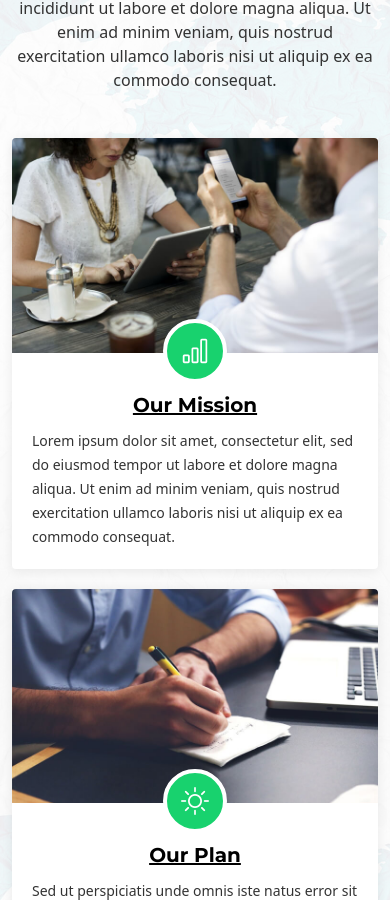
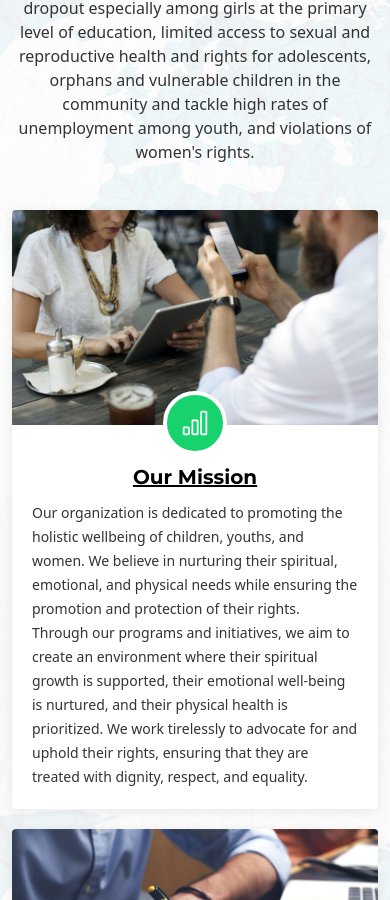
Before and after one commit to NoelOsiro/HUG_gen, a React (Create React App) app: page / in a window 390 px wide. Shown: the part 1736-2636 px from the top of the page. Built offline with nearby package versions, Linux system fonts and the light colour scheme.

Commit message:
Skills kapputt

```diff
--- a/public/assets/css/style.css
+++ b/public/assets/css/style.css
@@ -368,151 +368,6 @@ section {
   }
 }
 
-/* Featured Services Section
---------------------------------*/
-
-
-/* About Us Section
---------------------------------*/
-#about {
-  background: url("../img/about-bg.jpg") center top no-repeat fixed;
-  background-size: cover;
-  padding: 60px 0 40px 0;
-  position: relative;
-}
-
-#about::before {
-  content: "";
-  position: absolute;
-  left: 0;
-  right: 0;
-  top: 0;
-  bottom: 0;
-  background: rgba(255, 255, 255, 0.92);
-  z-index: 9;
-}
-
-#about .container {
-  position: relative;
-  z-index: 10;
-}
-
-#about .about-col {
-  background: #fff;
-  border-radius: 0 0 4px 4px;
-  box-shadow: 0px 2px 12px rgba(0, 0, 0, 0.08);
-  margin-bottom: 20px;
-}
-
-#about .about-col .img {
-  position: relative;
-}
-
-#about .about-col .img img {
-  border-radius: 4px 4px 0 0;
-}
-
-#about .about-col .icon {
-  width: 64px;
-  height: 64px;
-  text-align: center;
-  position: absolute;
-  background-color: #18d26e;
-  border-radius: 50%;
-  border: 4px solid #fff;
-  left: calc(50% - 32px);
-  bottom: -30px;
-  transition: 0.3s;
-  display: flex;
-  align-items: center;
-  justify-content: center;
-}
-
-#about .about-col i {
-  font-size: 28px;
-  line-height: 0;
-  color: #fff;
-  transition: 0.3s;
-}
-
-#about .about-col:hover .icon {
-  background-color: #fff;
-}
-
-#about .about-col:hover i {
-  color: #18d26e;
-}
-
-#about .about-col h2 {
-  color: #000;
-  text-align: center;
-  font-weight: 700;
-  font-size: 20px;
-  padding: 0;
-  margin: 40px 0 12px 0;
-}
-
-#about .about-col h2 a {
-  color: #000;
-}
-
-#about .about-col h2 a:hover {
-  color: #18d26e;
-}
-
-#about .about-col p {
-  font-size: 14px;
-  line-height: 24px;
-  color: #333;
-  margin-bottom: 0;
-  padding: 0 20px 20px 20px;
-}
-
-/* Services Section
---------------------------------*/
-#services {
-  background: #fff;
-  background-size: cover;
-  padding: 60px 0 40px 0;
-}
-
-#services .box {
-  margin-bottom: 30px;
-}
-
-#services .icon {
-  float: left;
-}
-
-#services .icon i {
-  color: #18d26e;
-  font-size: 36px;
-  line-height: 0;
-  transition: 0.5s;
-}
-
-#services .title {
-  margin-left: 60px;
-  font-weight: 700;
-  margin-bottom: 15px;
-  font-size: 18px;
-}
-
-#services .title a {
-  color: #111;
-}
-
-#services .box:hover .title a {
-  color: #18d26e;
-}
-
-#services .description {
-  font-size: 14px;
-  margin-left: 60px;
-  line-height: 24px;
-  margin-bottom: 0;
-}
-
 /* Call To Action Section
 --------------------------------*/
 #call-to-action {
@@ -553,35 +408,7 @@ section {
 
 /* Call To Action Section
 --------------------------------*/
-#skills {
-  padding: 60px 0;
-}
-
-#skills .progress {
-  height: 35px;
-  margin-bottom: 10px;
-  border-radius: 0;
-}
-
-#skills .progress .skill {
-  font-family: "Open Sans", sans-serif;
-  line-height: 35px;
-  padding: 0;
-  margin: 0 0 0 20px;
-  text-transform: uppercase;
-}
-
-#skills .progress .skill .val {
-  float: right;
-  font-style: normal;
-  margin: 0 20px 0 0;
-}
-
-#skills .progress-bar {
-  width: 1px;
-  text-align: left;
-  transition: 0.9s;
-}
+
 
 /* Facts Section
 --------------------------------*/
--- a/src/Components/About/About.tsx
+++ b/src/Components/About/About.tsx
@@ -1,56 +1,54 @@
 import React from 'react';
+import './about.css';
 
-const About = ()=> {
+const aboutData = [
+  {
+    imgSrc: 'assets/img/about-mission.jpg',
+    iconClass: 'bi bi-bar-chart',
+    title: 'Our Mission',
+    description: 'Our organization is dedicated to promoting the holistic wellbeing of children, youths, and women. We believe in nurturing their spiritual, emotional, and physical needs while ensuring the promotion and protection of their rights. Through our programs and initiatives, we aim to create an environment where their spiritual growth is supported, their emotional well-being is nurtured, and their physical health is prioritized. We work tirelessly to advocate for and uphold their rights, ensuring that they are treated with dignity, respect, and equality.'
+  },
+  {
+    imgSrc: 'assets/img/about-plan.jpg',
+    iconClass: 'bi bi-brightness-high',
+    title: 'Our Plan',
+    description: 'Create a safe society with equal opportunities for children, education, employment, and gender equality.Our organization is dedicated to promoting the holistic wellbeing of children, youths, and women. We believe in nurturing their spiritual, emotional, and physical needs while ensuring the promotion and protection of their rights. Through our programs and initiatives, we aim to create an environment where their spiritual growth is supported, their emotional well-being is nurtured, and their physical health is prioritized.'
+  },
+  {
+    imgSrc: 'assets/img/about-vision.jpg',
+    iconClass: 'bi bi-calendar4-week',
+    title: 'Our Vision',
+    description: 'We are an organization that aims to address the rising cases of child abuse, high rates of school dropout, especially among girls at the primary level of education, limited access to sexual and reproductive health and rights for adolescents, limited access to orphans and vulnerable children in the community, high rates of unemployment among youth, and violations of women rights.'
+  }
+];
+
+const About = () => {
   return (
     <section id="about">
       <div className="container" data-aos="fade-up">
 
         <header className="section-header">
           <h3>About Us</h3>
-          <p>Lorem ipsum dolor sit amet, consectetur adipiscing elit, sed do eiusmod tempor incididunt ut labore et dolore magna aliqua. Ut enim ad minim veniam, quis nostrud exercitation ullamco laboris nisi ut aliquip ex ea commodo consequat.</p>
+          <p>We are an organization that aims to address the rising cases of child abuse,
+            high rates of school dropout especially among girls at the primary level of education,
+            limited access to sexual and reproductive health and rights for adolescents,
+            orphans and vulnerable children in the community and tackle
+            high rates of unemployment among youth, and violations of women's rights.</p>
         </header>
 
         <div className="row about-cols">
-
-          <div className="col-md-4" data-aos="fade-up" data-aos-delay="100">
-            <div className="about-col">
-              <div className="img">
-                <img src="assets/img/about-mission.jpg" alt="" className="img-fluid"/>
-                <div className="icon"><i className="bi bi-bar-chart"></i></div>
+          {aboutData.map((item, index) => (
+            <div className="col-md-4" data-aos="fade-up" data-aos-delay={100 * (index + 1)} key={index}>
+              <div className="about-col">
+                <div className="img">
+                  <img src={item.imgSrc} alt="" className="img-fluid" />
+                  <div className="icon"><i className={item.iconClass}></i></div>
+                </div>
+                <h2 className="title"><a href=" ">{item.title}</a></h2>
+                <p>{item.description}</p>
               </div>
-              <h2 className="title"><a href="#">Our Mission</a></h2>
-              <p>
-                Lorem ipsum dolor sit amet, consectetur elit, sed do eiusmod tempor ut labore et dolore magna aliqua. Ut enim ad minim veniam, quis nostrud exercitation ullamco laboris nisi ut aliquip ex ea commodo consequat.
-              </p>
             </div>
-          </div>
-
-          <div className="col-md-4" data-aos="fade-up" data-aos-delay="200">
-            <div className="about-col">
-              <div className="img">
-                <img src="assets/img/about-plan.jpg" alt="" className="img-fluid"/>
-                <div className="icon"><i className="bi bi-brightness-high"></i></div>
-              </div>
-              <h2 className="title"><a href="#">Our Plan</a></h2>
-              <p>
-                Sed ut perspiciatis unde omnis iste natus error sit voluptatem doloremque laudantium, totam rem aperiam, eaque ipsa quae ab illo inventore veritatis et quasi architecto beatae vitae dicta sunt explicabo.
-              </p>
-            </div>
-          </div>
-
-          <div className="col-md-4" data-aos="fade-up" data-aos-delay="300">
-            <div className="about-col">
-              <div className="img">
-                <img src="assets/img/about-vision.jpg" alt="" className="img-fluid"/>
-                <div className="icon"><i className="bi bi-calendar4-week"></i></div>
-              </div>
-              <h2 className="title"><a href="#">Our Vision</a></h2>
-              <p>
-                Nemo enim ipsam voluptatem quia voluptas sit aut odit aut fugit, sed quia magni dolores eos qui ratione voluptatem sequi nesciunt Neque porro quisquam est, qui dolorem ipsum quia dolor sit amet.
-              </p>
-            </div>
-          </div>
-
+          ))}
         </div>
 
       </div>
--- /dev/null
+++ b/src/Components/About/about.css
@@ -0,0 +1,93 @@
+#about {
+    background: url("../../../public/assets/img/about-bg.jpg") center top no-repeat fixed;
+    background-size: cover;
+    padding: 60px 0 40px 0;
+    position: relative;
+}
+
+#about::before {
+    content: "";
+    position: absolute;
+    left: 0;
+    right: 0;
+    top: 0;
+    bottom: 0;
+    background: rgba(255, 255, 255, 0.92);
+    z-index: 9;
+}
+
+#about .container {
+    position: relative;
+    z-index: 10;
+}
+
+#about .about-col {
+    background: #fff;
+    border-radius: 0 0 4px 4px;
+    box-shadow: 0px 2px 12px rgba(0, 0, 0, 0.08);
+    margin-bottom: 20px;
+}
+
+#about .about-col .img {
+    position: relative;
+}
+
+#about .about-col .img img {
+    border-radius: 4px 4px 0 0;
+}
+
+#about .about-col .icon {
+    width: 64px;
+    height: 64px;
+    text-align: center;
+    position: absolute;
+    background-color: #18d26e;
+    border-radius: 50%;
+    border: 4px solid #fff;
+    left: calc(50% - 32px);
+    bottom: -30px;
+    transition: 0.3s;
+    display: flex;
+    align-items: center;
+    justify-content: center;
+}
+
+#about .about-col i {
+    font-size: 28px;
+    line-height: 0;
+    color: #fff;
+    transition: 0.3s;
+}
+
+#about .about-col:hover .icon {
+    background-color: #fff;
+}
+
+#about .about-col:hover i {
+    color: #18d26e;
+}
+
+#about .about-col h2 {
+    color: #000;
+    text-align: center;
+    font-weight: 700;
+    font-size: 20px;
+    padding: 0;
+    margin: 40px 0 12px 0;
+}
+
+#about .about-col h2 a {
+    color: #000;
+}
+
+#about .about-col h2 a:hover {
+    color: #18d26e;
+}
+
+#about .about-col p {
+    font-size: 14px;
+    line-height: 24px;
+    color: #333;
+    margin-bottom: 0;
+    padding: 0 20px 20px 20px;
+}
--- a/src/Components/Featured/Features.tsx
+++ b/src/Components/Featured/Features.tsx
@@ -52,7 +52,8 @@ const FeatureBox = (props:Ifeats) => {
     <div className={boxClassName}>
       <i className={props.icon}></i>
       <h4 className="title">
-        <a href="">{props.title}</a>
+        {/* eslint jsx-a11y/anchor-is-valid: 0 */}
+        <a>{props.title}</a>
       </h4>
       <p className="description">{props.description}</p>
     </div>
--- a/src/Components/Header/Header.tsx
+++ b/src/Components/Header/Header.tsx
@@ -38,10 +38,10 @@ const Header = ()=> {
               <li><a className="nav-link scrollto " href="#portfolio">Projects</a></li>
               <li><a className="nav-link scrollto" href="#team">Team</a></li>
               <li><a className="nav-link  " href="blog.html">Blog</a></li>
-              <li className="dropdown"><a href="#"><span>Drop Down</span> <i className="bi bi-chevron-down"></i></a>
+              <li className="dropdown"><a href=" "><span>Drop Down</span> <i className="bi bi-chevron-down"></i></a>
                 <ul>
-                  <li><a href="#">Gallery</a></li>
-                  <li className="dropdown"><a href="#"><span>Participate</span> <i className="bi bi-chevron-right"></i></a>
+                  <li><a href=" ">Gallery</a></li>
+                  <li className="dropdown"><a href=" "><span>Participate</span> <i className="bi bi-chevron-right"></i></a>
                     <ul>
                       <li><a href="/">Contribute</a></li>
                       <li><a href="/">Donate</a></li>
--- a/src/Components/Hero/Hero.tsx
+++ b/src/Components/Hero/Hero.tsx
@@ -1,4 +1,4 @@
-import React, { useEffect, useRef, ButtonHTMLAttributes, useState } from 'react';
+import React, { useEffect, useState } from 'react';
 
 const Hero = () => {
   const carouselItems = [
@@ -44,7 +44,7 @@ const Hero = () => {
     return () => {
       clearInterval(intervalId);
     };
-  }, []);
+  }, [carouselItems.length]);
 
   const handleSlideTo = (slideIndex:number) => {
     setActiveSlide(slideIndex);
--- a/src/Components/Services/Service.tsx
+++ b/src/Components/Services/Service.tsx
@@ -1,50 +1,66 @@
 import React from 'react';
+import './serv.css';
 
-const Services = ()=> {
+const serviceData = [
+  {
+    icon: 'bi bi-person-lock',
+    title: 'Child Protection and Abuse Prevention',
+    description: 'Actively collaborates with government agencies, NGOs, and communities to raise awareness about child abuse prevention and establish reporting mechanisms, while conducting comprehensive training programs for parents, teachers, and community members to effectively identify and address child abuse cases.',
+    delay: 100
+  },
+  {
+    icon: 'bi bi-card-checklist',
+    title: 'Girl Education and Empowerment',
+    description: 'Boost girl education by implementing initiatives that tackle barriers like gender discrimination, early marriage, and cultural norms, with a focus on increasing enrollment and retention in primary schools. We also provide scholarships and financial support to ensure girls have access to quality education, while offering tailored life skills and leadership development programs to enhance their confidence and empowerment.',
+    delay: 200
+  },
+  {
+    icon: 'bi bi-bandaid-fill',
+    title: 'Adolescent Sexual and Reproductive Health',
+    description: 'Improve adolescent sexual and reproductive health by establishing youth-friendly health centers, educational programs, and advocating for policies that support access to contraceptives, safe abortion services, and comprehensive sexuality education. We also conduct awareness campaigns to challenge stigma and dispel myths surrounding adolescent sexual and reproductive health.',
+    delay: 300
+  },
+  {
+    icon: 'bi bi-hammer',
+    title: 'Youth Employment and Entrepreneurship',
+    description: 'Empower youth by providing vocational training programs, entrepreneurship training, and fostering partnerships with the private sector to offer internship opportunities and job placements. Additionally, we strive to support youth-led enterprises and start-ups through the establishment of small business incubation centers.',
+    delay: 200
+  },
+  {
+    icon: 'bi bi-gender-female',
+    title: 'Women Rights and Gender Equality',
+    description: 'Advocates against gender-based violence and discriminatory practices towards women while providing legal support and counseling services to those facing rights violations. Additionally, we conduct awareness campaigns to promote gender equality and challenge societal norms and stereotypes.',
+    delay: 300
+  },
+  {
+    icon: 'bi bi-people',
+    title: 'Support for Orphans and Vulnerable Children',
+    description: 'Establish community-based support systems that effectively identify and provide assistance to orphans and vulnerable children, offering them access to education, healthcare, psychosocial support, and basic needs. We prioritize collaboration with local organizations and stakeholders to ensure the sustainability of our efforts and create a lasting positive impact on the lives of these children in need.',
+    delay: 400
+  }
+];
+
+const Services = () => {
   return (
     <section id="services">
       <div className="container" data-aos="fade-up">
-
         <header className="section-header wow fadeInUp">
-          <h3>Services</h3>
-          <p>Laudem latine persequeris id sed, ex fabulas delectus quo. No vel partiendo abhorreant vituperatoribus, ad pro quaestio laboramus. Ei ubique vivendum pro. At ius nisl accusam lorenta zanos paradigno tridexa panatarel.</p>
+          <h3>Activities</h3>
+          <p>We are an organization that aims to address the rising cases of child abuse,
+            high rates of school dropout, especially among girls at the primary level of education,
+            limited access to sexual and reproductive health and rights for adolescents,
+            limited access to orphans and vulnerable children in the community, high rates of unemployment among youth, and violations of women's rights.</p>
         </header>
-
         <div className="row">
-
-          <div className="col-lg-4 col-md-6 box" data-aos="fade-up" data-aos-delay="100">
-            <div className="icon"><i className="bi bi-briefcase"></i></div>
-            <h4 className="title"><a href="">Lorem Ipsum</a></h4>
-            <p className="description">Voluptatum deleniti atque corrupti quos dolores et quas molestias excepturi sint occaecati cupiditate non provident</p>
-          </div>
-          <div className="col-lg-4 col-md-6 box" data-aos="fade-up" data-aos-delay="200">
-            <div className="icon"><i className="bi bi-card-checklist"></i></div>
-            <h4 className="title"><a href="">Dolor Sitema</a></h4>
-            <p className="description">Minim veniam, quis nostrud exercitation ullamco laboris nisi ut aliquip ex ea commodo consequat tarad limino ata</p>
-          </div>
-          <div className="col-lg-4 col-md-6 box" data-aos="fade-up" data-aos-delay="300">
-            <div className="icon"><i className="bi bi-bar-chart"></i></div>
-            <h4 className="title"><a href="">Sed ut perspiciatis</a></h4>
-            <p className="description">Duis aute irure dolor in reprehenderit in voluptate velit esse cillum dolore eu fugiat nulla pariatur</p>
-          </div>
-          <div className="col-lg-4 col-md-6 box" data-aos="fade-up" data-aos-delay="200">
-            <div className="icon"><i className="bi bi-binoculars"></i></div>
-            <h4 className="title"><a href="">Magni Dolores</a></h4>
-            <p className="description">Excepteur sint occaecat cupidatat non proident, sunt in culpa qui officia deserunt mollit anim id est laborum</p>
-          </div>
-          <div className="col-lg-4 col-md-6 box" data-aos="fade-up" data-aos-delay="300">
-            <div className="icon"><i className="bi bi-brightness-high"></i></div>
-            <h4 className="title"><a href="">Nemo Enim</a></h4>
-            <p className="description">At vero eos et accusamus et iusto odio dignissimos ducimus qui blanditiis praesentium voluptatum deleniti atque</p>
-          </div>
-          <div className="col-lg-4 col-md-6 box" data-aos="fade-up" data-aos-delay="400">
-            <div className="icon"><i className="bi bi-calendar4-week"></i></div>
-            <h4 className="title"><a href="">Eiusmod Tempor</a></h4>
-            <p className="description">Et harum quidem rerum facilis est et expedita distinctio. Nam libero tempore, cum soluta nobis est eligendi</p>
-          </div>
-
+          {serviceData.map((service, index) => (
+            <div className="col-lg-4 col-md-6 box" data-aos="fade-up" data-aos-delay={service.delay} key={index}>
+              <div className="icon"><i className={service.icon}></i></div>
+              {/* eslint jsx-a11y/anchor-is-valid: 0 */}
+              <h4 className="title"><a>{service.title}</a></h4>
+              <p className="description">{service.description}</p>
+            </div>
+          ))}
         </div>
-
       </div>
     </section>
   );
--- /dev/null
+++ b/src/Components/Services/serv.css
@@ -0,0 +1,42 @@
+#services {
+    background: #fff;
+    background-size: cover;
+    padding: 60px 0 40px 0;
+}
+
+#services .box {
+    margin-bottom: 30px;
+}
+
+#services .icon {
+    float: left;
+}
+
+#services .icon i {
+    color: #18d26e;
+    font-size: 36px;
+    line-height: 0;
+    transition: 0.5s;
+}
+
+#services .title {
+    margin-left: 60px;
+    font-weight: 700;
+    margin-bottom: 15px;
+    font-size: 18px;
+}
+
+#services .title a {
+    color: #111;
+}
+
+#services .box:hover .title a {
+    color: #18d26e;
+}
+
+#services .description {
+    font-size: 14px;
+    margin-left: 60px;
+    line-height: 24px;
+    margin-bottom: 0;
+}
--- a/src/Components/Skills/Skills.tsx
+++ b/src/Components/Skills/Skills.tsx
@@ -1,46 +1,90 @@
-import React from 'react';
+import React, { useEffect } from 'react';
+import './skill.css';
 
-const Skills = ()=> {
+interface Skill {
+  name: string;
+  value: number;
+  color: string;
+}
+
+const Skills: React.FC = () => {
+  const skills: Skill[] = [
+    { name: 'Mission and Vision', value: 100, color: 'bg-success' },
+    { name: 'Engagement/Collaboration', value: 90, color: 'bg-info' },
+    { name: 'Advocacy/Policy Influence', value: 75, color: 'bg-warning' },
+    { name: 'Capacity/Sustainability', value: 55, color: 'bg-danger' },
+  ];
+
+  useEffect(() => {
+    const skillsSection = document.getElementById('skills');
+    const progressBars = document.querySelectorAll('.progress-bar');
+
+    const fillProgressBar = (progressBar: HTMLElement, targetValue: number) => {
+      let currentValue = 0;
+      const increment = targetValue / 100; // Adjust the increment based on the target value
+
+      const animateProgressBar = () => {
+        progressBar.style.width = `${currentValue}%`;
+        progressBar.querySelector('.val')!.textContent = `${Math.floor(currentValue)}%`;
+
+        if (currentValue < targetValue) {
+          currentValue += increment;
+          requestAnimationFrame(animateProgressBar);
+        }
+      };
+
+      animateProgressBar();
+    };
+
+    const handleScroll = () => {
+      const bounding = skillsSection!.getBoundingClientRect();
+      const windowHeight = window.innerHeight;
+
+      if (bounding.top <= windowHeight && bounding.bottom >= 0) {
+        progressBars.forEach((progressBar, index) => {
+          const targetValue = skills[index].value;
+          fillProgressBar(progressBar as HTMLElement, targetValue);
+        });
+      }
+    };
+
+    window.addEventListener('scroll', handleScroll);
+
+    return () => {
+      window.removeEventListener('scroll', handleScroll);
+    };
+  }, []);
+
   return (
     <section id="skills">
       <div className="container" data-aos="fade-up">
-
         <header className="section-header">
-          <h3>Our Skills</h3>
-          <p>Lorem ipsum dolor sit amet, consectetur adipiscing elit, sed do eiusmod tempor incididunt ut labore et dolore magna aliqua. Ut enim ad minim veniam, quis nostrud exercitation ullamco laboris nisi ut aliquip</p>
+          <h3>Our Programs</h3>
+          <p>
+          Our Programs empower children, promote girls' education, ensure adolescent sexual and reproductive health,
+          support orphans and vulnerable children, foster youth employment, and advocate for women's rights.
+          Together, we create a brighter future for all.
+          </p>
         </header>
 
         <div className="skills-content">
-
-          <div className="progress">
-            <div className="progress-bar bg-success" role="progressbar" aria-valuenow={100} aria-valuemin={0} aria-valuemax={100}>
-              <span className="skill">HTML <i className="val">100%</i></span>
+          {skills.map((skill, index) => (
+            <div className="progress" key={index}>
+              <div
+                className={`progress-bar progress-bar-striped progress-bar-animated ${skill.color}`}
+                role="progressbar"
+                aria-valuenow={skill.value}
+                aria-valuemin={0}
+                aria-valuemax={100}
+              >
+                <span className="skill">{skill.name} <i className="val">0%</i></span>
+              </div>
             </div>
-          </div>
-
-          <div className="progress">
-            <div className="progress-bar bg-info" role="progressbar" aria-valuenow={90} aria-valuemin={0} aria-valuemax={100}>
-              <span className="skill">CSS <i className="val">90%</i></span>
-            </div>
-          </div>
-
-          <div className="progress">
-            <div className="progress-bar bg-warning" role="progressbar" aria-valuenow={75} aria-valuemin={0} aria-valuemax={100}>
-              <span className="skill">JavaScript <i className="val">75%</i></span>
-            </div>
-          </div>
-
-          <div className="progress">
-            <div className="progress-bar bg-danger" role="progressbar" aria-valuenow={55} aria-valuemin={0} aria-valuemax={100}>
-              <span className="skill">Photoshop <i className="val">55%</i></span>
-            </div>
-          </div>
-
+          ))}
         </div>
-
       </div>
     </section>
   );
-}
+};
 
 export default Skills;
--- /dev/null
+++ b/src/Components/Skills/skill.css
@@ -0,0 +1,31 @@
+#skills {
+    padding: 60px 0;
+  }
+
+  #skills .progress {
+    height: 40px;
+    margin-bottom: 15px;
+    border-radius: 15px;
+  }
+
+  #skills .progress .skill {
+    font-family: "Open Sans", sans-serif;
+    font-weight: bold;
+    line-height: 35px;
+    padding: 0;
+    margin: 0 0 0 20px;
+    text-transform: none;
+    color:#000000
+  }
+
+  #skills .progress .skill .val {
+    float: right;
+    font-style: normal;
+    margin: 0 20px 0 0;
+  }
+
+  #skills .progress-bar {
+    width: 1px;
+    text-align: left;
+    transition: 0.9s;
+  }
```
Also changed, not shown: src/Components/CallAction/CallAction.tsx (+5 -2 lines).
